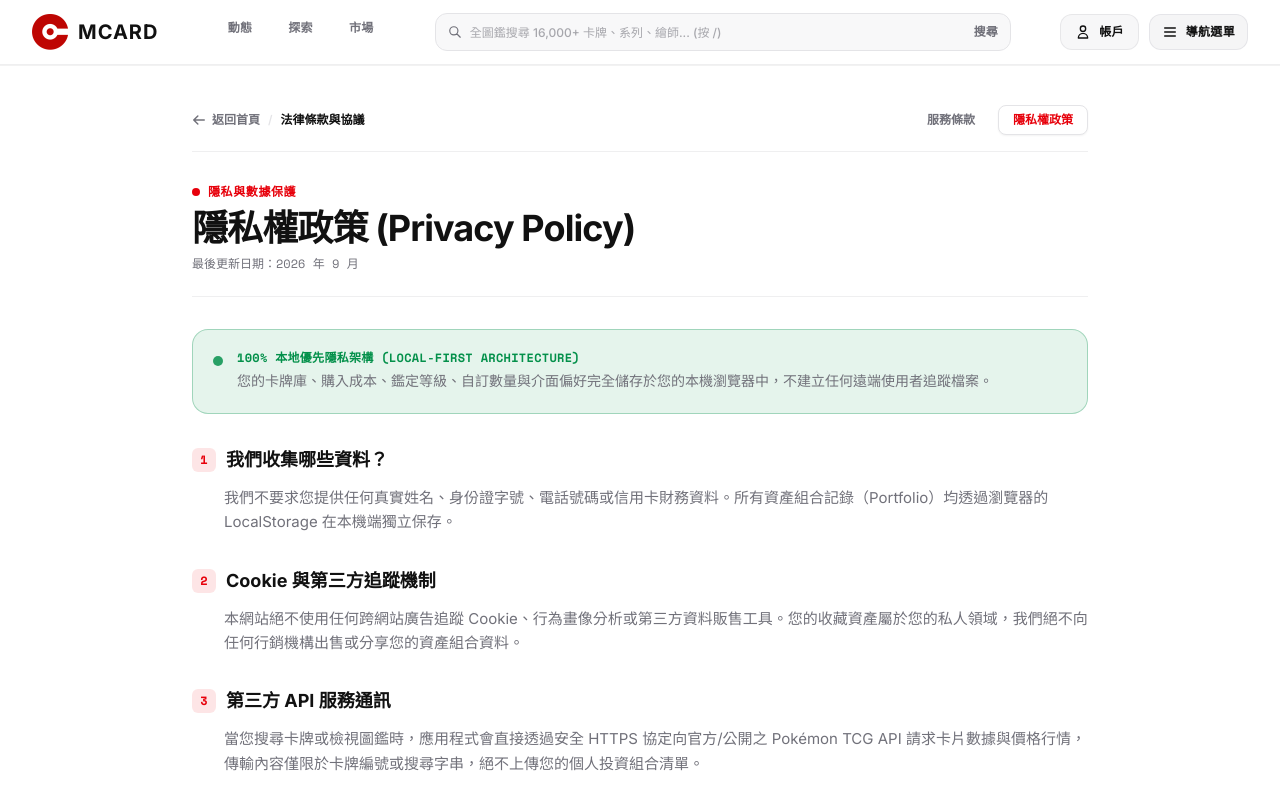
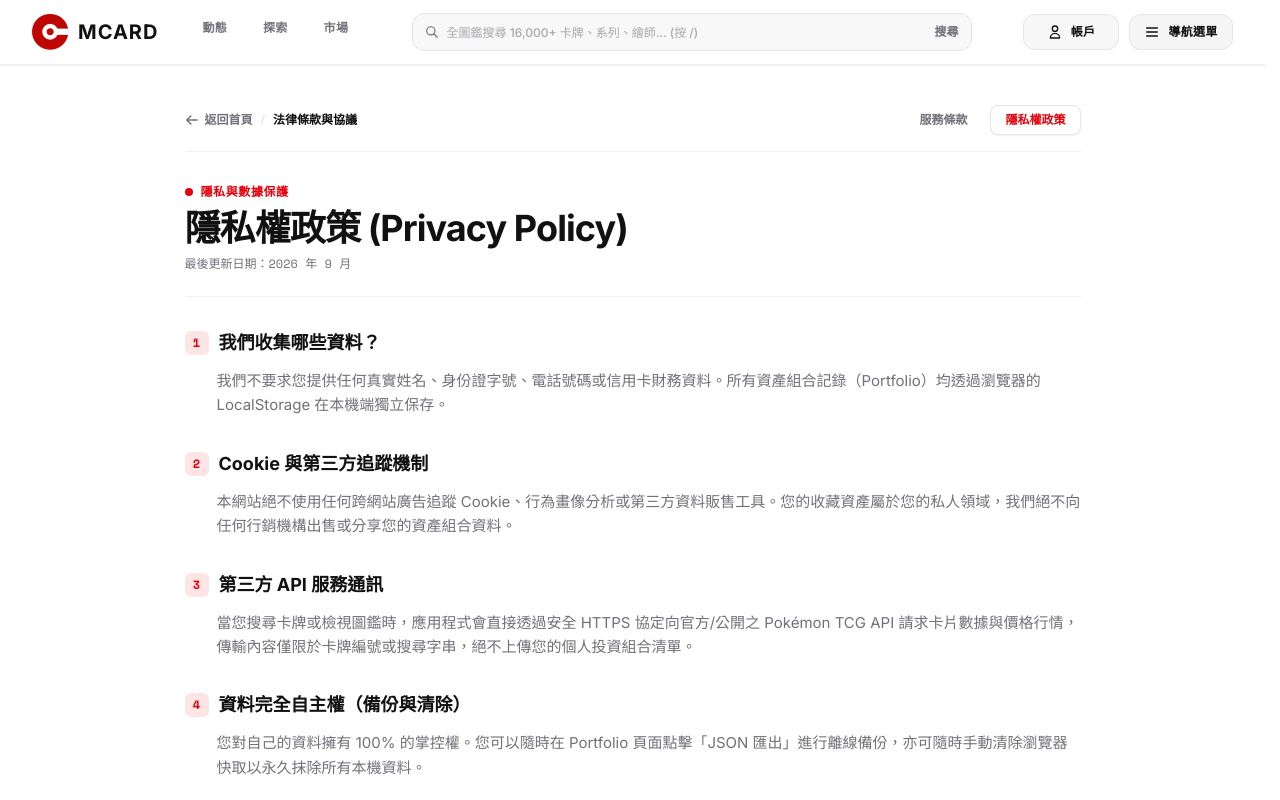
Before and after one commit to hereisalexander/MCARD, a Next.js app: page /privacy in a window 1280 px wide. Shown: the top 800 px of the page. Built offline with nearby package versions, Linux system fonts and the light colour scheme.

Commit message:
fix(ui): 消除頂部導航欄與條款切換抖動並優化版面穩定性

```diff
--- a/src/app/globals.css
+++ b/src/app/globals.css
@@ -1,4 +1,8 @@
 @import "tailwindcss";
+
+html {
+  scrollbar-gutter: stable;
+}
 
 :root {
   /* Default Light Mode (Pure Clean White Canvas) */
--- a/src/components/FooterModals.tsx
+++ b/src/components/FooterModals.tsx
@@ -79,7 +79,7 @@ export const FooterModals: React.FC<FooterModalsProps> = ({ activeModal, onClose
                 onClick={() => handleTabSelect('terms')}
                 className={`px-4 py-1.5 rounded-lg text-xs font-semibold tracking-wide transition-all duration-150 cursor-pointer ${
                   currentTab === 'terms'
-                    ? 'bg-surface text-ferrari-red shadow-xs font-bold'
+                    ? 'bg-surface text-ferrari-red shadow-xs'
                     : 'text-text-muted hover:text-foreground'
                 }`}
                 aria-label="View Terms of Service"
@@ -90,7 +90,7 @@ export const FooterModals: React.FC<FooterModalsProps> = ({ activeModal, onClose
                 onClick={() => handleTabSelect('privacy')}
                 className={`px-4 py-1.5 rounded-lg text-xs font-semibold tracking-wide transition-all duration-150 cursor-pointer ${
                   currentTab === 'privacy'
-                    ? 'bg-surface text-ferrari-red shadow-xs font-bold'
+                    ? 'bg-surface text-ferrari-red shadow-xs'
                     : 'text-text-muted hover:text-foreground'
                 }`}
                 aria-label="View Privacy Policy"
@@ -236,26 +236,6 @@ export const FooterModals: React.FC<FooterModalsProps> = ({ activeModal, onClose
                 </p>
               </div>
 
-              {/* Security Badge Highlight */}
-              <div className="p-4 rounded-xl bg-semantic-success/10 border border-semantic-success/30 flex items-start gap-3">
-                <div className="w-2.5 h-2.5 rounded-full bg-semantic-success shrink-0 mt-1 animate-pulse" />
-                <div className="flex flex-col">
-                  <span className="font-mono text-xs font-bold text-semantic-success tracking-wide uppercase">
-                    {language === 'zh-TW'
-                      ? '100% 本地優先隱私架構 (Local-First Architecture)'
-                      : language === 'zh-CN'
-                      ? '100% 本地优先隐私架构 (Local-First Architecture)'
-                      : '100% Local-First Architecture'}
-                  </span>
-                  <p className="text-text-muted text-xs mt-1">
-                    {language === 'zh-TW'
-                      ? '您的卡牌庫、購入成本、鑑定等級、自訂數量與介面偏好完全儲存於您的本機瀏覽器中，不建立任何遠端使用者追蹤檔案。'
-                      : language === 'zh-CN'
-                      ? '您的卡牌库、购入成本、鉴定等级、自订数量与界面偏好完全储存于您的本机浏览器中，不建立任何远端使用者追踪档案。'
-                      : 'All portfolio holdings, purchase valuations, grading tiers, and user preferences are retained locally inside your browser storage.'}
-                  </p>
-                </div>
-              </div>
 
               {/* Privacy Item 1 */}
               <div className="space-y-2">
--- a/src/components/Navbar.tsx
+++ b/src/components/Navbar.tsx
@@ -109,9 +109,11 @@ export const Navbar: React.FC<NavbarProps> = ({
       {/* SINGLE CLEAN TIER NAVBAR (Height: 64px) */}
       <header className="w-full bg-surface border-b border-hairline/60 sticky top-0 z-40 backdrop-blur-md bg-surface/95 transition-colors duration-200 shadow-2xs">
         <div className="max-w-[1600px] mx-auto px-4 md:px-8">
-          <div className="h-16 flex items-center justify-between gap-3 sm:gap-6">
+          <div className="h-16 grid grid-cols-[auto_1fr_auto] items-center gap-3 sm:gap-6">
 
-            {/* 1. Left Brand Logo */}
+            {/* 1. Left Section: Brand Logo & Desktop Navigation Links (鎖定固定間距，徹底消除動態推擠) */}
+            <div className="flex items-center gap-4 lg:gap-8 justify-self-start shrink-0">
+              {/* Brand Logo */}
               <div
                 onClick={() => handleTabClick('stream')}
                 tabIndex={0}
@@ -137,8 +139,8 @@ export const Navbar: React.FC<NavbarProps> = ({
                 </div>
               </div>
 
-            {/* Desktop Web Navigation Links (桌面網頁版主要導航 - 方案 2: 文字緊湊貼合下劃線) */}
-            <nav className="hidden md:flex items-center gap-1.5 lg:gap-3 shrink-0 ml-2 lg:ml-4" aria-label="主要網頁導航">
+              {/* Desktop Web Navigation Links (桌面網頁版主要導航) */}
+              <nav className="hidden md:flex items-center gap-1.5 lg:gap-3 shrink-0" aria-label="主要網頁導航">
                 {[
                   { id: 'stream', label: t('nav_stream') || '動態' },
                   { id: 'explore', label: t('nav_explore') || '探索' },
@@ -172,9 +174,10 @@ export const Navbar: React.FC<NavbarProps> = ({
                   );
                 })}
               </nav>
+            </div>
 
-            {/* 2. Center: Global Search Input */}
-            <div className="flex-1 max-w-xl mx-2 hidden sm:flex items-center">
+            {/* 2. Center: Global Search Input (精準居中於 1fr 空間內，寬度自適應但不推擠兩側) */}
+            <div className="w-full max-w-xl mx-auto px-2 hidden sm:flex items-center justify-center">
               <div className="flex items-center w-full bg-surface-hover/60 border border-hairline focus-within:border-ferrari-red focus-within:ring-2 focus-within:ring-ferrari-red/10 rounded-xl transition-all duration-150 h-9.5 overflow-hidden">
                 <div className="pl-3 pr-2 text-text-muted">
                   <SearchIcon className="w-3.5 h-3.5" />
@@ -199,14 +202,14 @@ export const Navbar: React.FC<NavbarProps> = ({
               </div>
             </div>
 
-            {/* 3. Right Utilities & Drawer Toggle Button */}
-            <div className="flex items-center gap-2 sm:gap-2.5 shrink-0">
+            {/* 3. Right Utilities & Drawer Toggle Button (固定寬度，靠右對齊，0 像素形變) */}
+            <div className="flex items-center gap-2 sm:gap-2.5 justify-self-end shrink-0">
 
-              {/* Desktop Account Portal Pill (網頁版頂部帳戶入口，內含資產庫) */}
+              {/* Desktop Account Portal Pill (絕對角標佈局，水合前後按鈕內部圖標文字與寬度 100% 絕對靜止) */}
               <button
                 type="button"
                 onClick={() => onTabChange('account')}
-                className={`h-9 px-2.5 sm:px-3.5 rounded-xl border font-sans text-xs font-semibold tracking-wide transition-all duration-150 cursor-pointer flex items-center gap-2 shrink-0 ${
+                className={`relative h-9 px-3 rounded-xl border font-sans text-xs font-semibold tracking-wide transition-all duration-150 cursor-pointer flex items-center justify-center gap-2 shrink-0 w-[84px] sm:w-[96px] ${
                   activeTab === 'account'
                     ? 'border-ferrari-red text-foreground bg-surface-hover shadow-2xs ring-1 ring-ferrari-red/30 font-bold'
                     : 'bg-surface-hover/70 hover:bg-surface-hover border-hairline/80 text-foreground'
@@ -220,15 +223,15 @@ export const Navbar: React.FC<NavbarProps> = ({
                     <img src={user.avatarUrl} alt={user.name} className="w-full h-full object-cover" />
                   </div>
                 ) : (
-                  <svg className="w-4 h-4 text-inherit" fill="none" stroke="currentColor" viewBox="0 0 24 24">
+                  <svg className="w-4 h-4 text-inherit shrink-0" fill="none" stroke="currentColor" viewBox="0 0 24 24">
                     <path strokeLinecap="round" strokeLinejoin="round" strokeWidth="2" d="M16 7a4 4 0 11-8 0 4 4 0 018 0zM12 14a7 7 0 00-7 7h14a7 7 0 00-7-7z" />
                   </svg>
                 )}
-                <span className="hidden sm:inline">
+                <span className="hidden sm:inline truncate">
                   {isLoggedIn && user ? user.name : (t('nav_account') || '帳戶')}
                 </span>
                 {portfolioCount > 0 && (
-                  <span className="px-1.5 py-0.2 rounded-full text-[10px] font-mono font-bold tabular-nums bg-ferrari-red text-white">
+                  <span className="absolute -top-1 -right-1 px-1.5 min-w-[18px] h-[18px] rounded-full text-[10px] font-mono font-bold tabular-nums bg-ferrari-red text-white flex items-center justify-center shadow-xs border border-surface">
                     {portfolioCount}
                   </span>
                 )}
@@ -238,7 +241,7 @@ export const Navbar: React.FC<NavbarProps> = ({
               <button
                 type="button"
                 onClick={() => setIsDrawerOpen((prev) => !prev)}
-                className={`h-9 px-3 rounded-xl border font-sans text-xs font-semibold tracking-wide transition-all duration-150 cursor-pointer flex items-center gap-2 shrink-0 ${
+                className={`h-9 px-3 rounded-xl border font-sans text-xs font-semibold tracking-wide transition-all duration-150 cursor-pointer flex items-center justify-center gap-2 shrink-0 sm:w-[104px] ${
                   isDrawerOpen
                     ? 'bg-ferrari-red text-white border-ferrari-red shadow-sm'
                     : 'bg-surface-hover/90 hover:bg-surface-hover border-hairline/90 text-foreground hover:border-text-muted'
--- a/src/components/legal/LegalPageLayout.tsx
+++ b/src/components/legal/LegalPageLayout.tsx
@@ -14,9 +14,31 @@ interface LegalPageLayoutProps {
 export const LegalPageLayout: React.FC<LegalPageLayoutProps> = ({ activeTab }) => {
   const router = useRouter();
   const { language, t } = useLanguage();
+  const [currentTab, setCurrentTab] = useState<'terms' | 'privacy'>(activeTab);
   const [portfolioCount, setPortfolioCount] = useState<number>(0);
   const [portfolioValue, setPortfolioValue] = useState<number>(0);
   const [wishlistCount, setWishlistCount] = useState<number>(0);
+
+  // Sync tab on browser back/forward buttons
+  useEffect(() => {
+    const handlePopState = () => {
+      const path = window.location.pathname;
+      if (path.includes('privacy')) {
+        setCurrentTab('privacy');
+      } else if (path.includes('terms')) {
+        setCurrentTab('terms');
+      }
+    };
+    window.addEventListener('popstate', handlePopState);
+    return () => window.removeEventListener('popstate', handlePopState);
+  }, []);
+
+  const handleLegalTabSwitch = (e: React.MouseEvent, targetTab: 'terms' | 'privacy') => {
+    e.preventDefault();
+    if (currentTab === targetTab) return;
+    setCurrentTab(targetTab);
+    window.history.pushState(null, '', `/${targetTab}`);
+  };
 
   useEffect(() => {
     const timer = setTimeout(() => {
@@ -64,7 +86,7 @@ export const LegalPageLayout: React.FC<LegalPageLayoutProps> = ({ activeTab }) =
     <div className="min-h-screen bg-background text-foreground flex flex-col transition-colors duration-200">
       {/* 頂部導航欄（與首頁完全一致的 Navbar） */}
       <Navbar
-        activeTab={activeTab}
+        activeTab={currentTab}
         onTabChange={handleTabChange}
         portfolioCount={portfolioCount}
         portfolioValue={portfolioValue}
@@ -95,9 +117,11 @@ export const LegalPageLayout: React.FC<LegalPageLayoutProps> = ({ activeTab }) =
             <div className="flex items-center gap-2 self-start sm:self-auto">
               <Link
                 href="/terms"
+                scroll={false}
+                onClick={(e) => handleLegalTabSwitch(e, 'terms')}
                 className={`relative px-3.5 py-1.5 rounded-lg text-xs font-semibold transition-all duration-150 ${
-                  activeTab === 'terms'
-                    ? 'bg-surface text-ferrari-red border border-hairline shadow-xs font-bold'
+                  currentTab === 'terms'
+                    ? 'bg-surface text-ferrari-red border border-hairline shadow-xs'
                     : 'text-text-muted hover:text-foreground hover:bg-surface-hover/60 border border-transparent'
                 }`}
               >
@@ -105,9 +129,11 @@ export const LegalPageLayout: React.FC<LegalPageLayoutProps> = ({ activeTab }) =
               </Link>
               <Link
                 href="/privacy"
+                scroll={false}
+                onClick={(e) => handleLegalTabSwitch(e, 'privacy')}
                 className={`relative px-3.5 py-1.5 rounded-lg text-xs font-semibold transition-all duration-150 ${
-                  activeTab === 'privacy'
-                    ? 'bg-surface text-ferrari-red border border-hairline shadow-xs font-bold'
+                  currentTab === 'privacy'
+                    ? 'bg-surface text-ferrari-red border border-hairline shadow-xs'
                     : 'text-text-muted hover:text-foreground hover:bg-surface-hover/60 border border-transparent'
                 }`}
               >
@@ -116,7 +142,7 @@ export const LegalPageLayout: React.FC<LegalPageLayoutProps> = ({ activeTab }) =
             </div>
           </div>
         {/* ===================== TERMS OF SERVICE ===================== */}
-        {activeTab === 'terms' && (
+        {currentTab === 'terms' && (
           <article className="space-y-8">
             <header className="border-b border-hairline/60 pb-6">
               <div className="flex items-center gap-2 mb-2">
@@ -241,7 +267,7 @@ export const LegalPageLayout: React.FC<LegalPageLayoutProps> = ({ activeTab }) =
         )}
 
         {/* ===================== PRIVACY POLICY ===================== */}
-        {activeTab === 'privacy' && (
+        {currentTab === 'privacy' && (
           <article className="space-y-8">
             <header className="border-b border-hairline/60 pb-6">
               <div className="flex items-center gap-2 mb-2">
@@ -270,26 +296,6 @@ export const LegalPageLayout: React.FC<LegalPageLayoutProps> = ({ activeTab }) =
               </p>
             </header>
 
-            {/* Security Badge Highlight */}
-            <div className="p-5 rounded-2xl bg-semantic-success/10 border border-semantic-success/30 flex items-start gap-3.5">
-              <div className="w-2.5 h-2.5 rounded-full bg-semantic-success shrink-0 mt-1.5 animate-pulse" />
-              <div className="flex flex-col">
-                <span className="font-mono text-xs font-bold text-semantic-success tracking-wide uppercase">
-                  {language === 'zh-TW'
-                    ? '100% 本地優先隱私架構 (Local-First Architecture)'
-                    : language === 'zh-CN'
-                    ? '100% 本地优先隐私架构 (Local-First Architecture)'
-                    : '100% Local-First Architecture'}
-                </span>
-                <p className="text-text-muted text-sm mt-1 leading-relaxed">
-                  {language === 'zh-TW'
-                    ? '您的卡牌庫、購入成本、鑑定等級、自訂數量與介面偏好完全儲存於您的本機瀏覽器中，不建立任何遠端使用者追蹤檔案。'
-                    : language === 'zh-CN'
-                    ? '您的卡牌库、购入成本、鉴定等级、自订数量与界面偏好完全储存于您的本机浏览器中，不建立任何远端使用者追踪档案。'
-                    : 'All portfolio holdings, purchase valuations, grading tiers, and user preferences are retained locally inside your browser storage.'}
-                </p>
-              </div>
-            </div>
 
             {/* Privacy Item 1 */}
             <section className="space-y-3">
```
Lines whose indentation alone changed are shown as unchanged.
